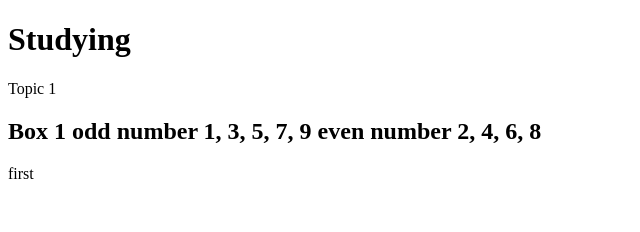
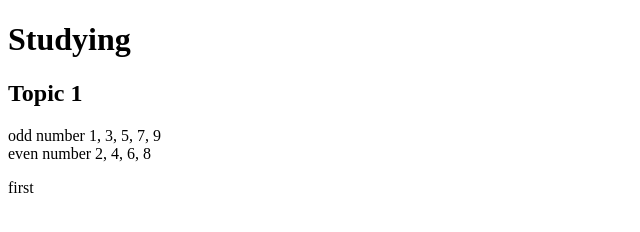
Before and after one commit to gboreyko/work-git1, a plain HTML site: page index.html in a window 1280 px wide. Shown: the whole page, without its empty margins (0-640 px from the left). Drawn offline with Linux system fonts and the light colour scheme.

Commit message:
correct paragraph

```diff
--- a/index.html
+++ b/index.html
@@ -10,11 +10,10 @@
 </head>
 <body>
  <h1>Studying</h1>
- <p>Topic 1
-  <h2>Box 1
-    odd number 1, 3, 5, 7, 9
+ <p>
+  <h2>Topic 1</h2>
+    odd number 1, 3, 5, 7, 9 <br>
     even number 2, 4, 6, 8
-  </h2>
  </p>
  <footer>first</footer>
 </body>
```
